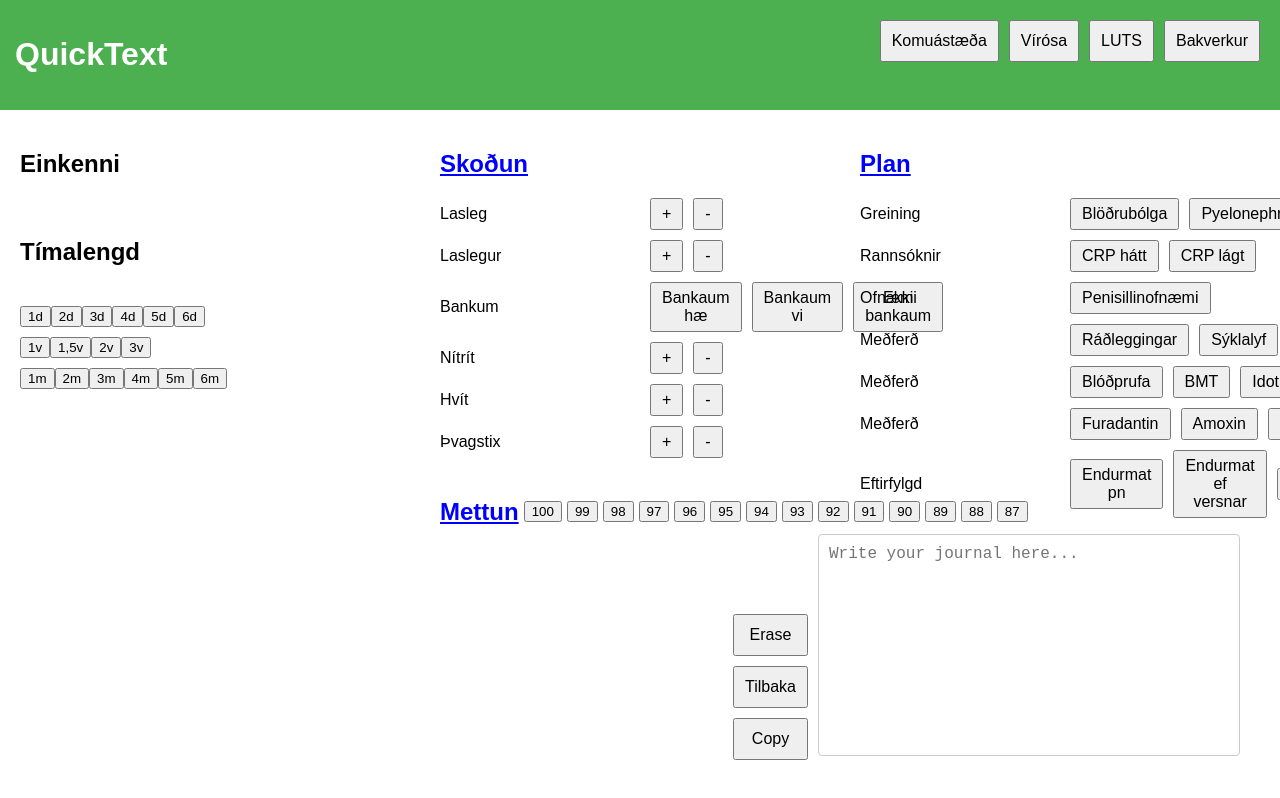
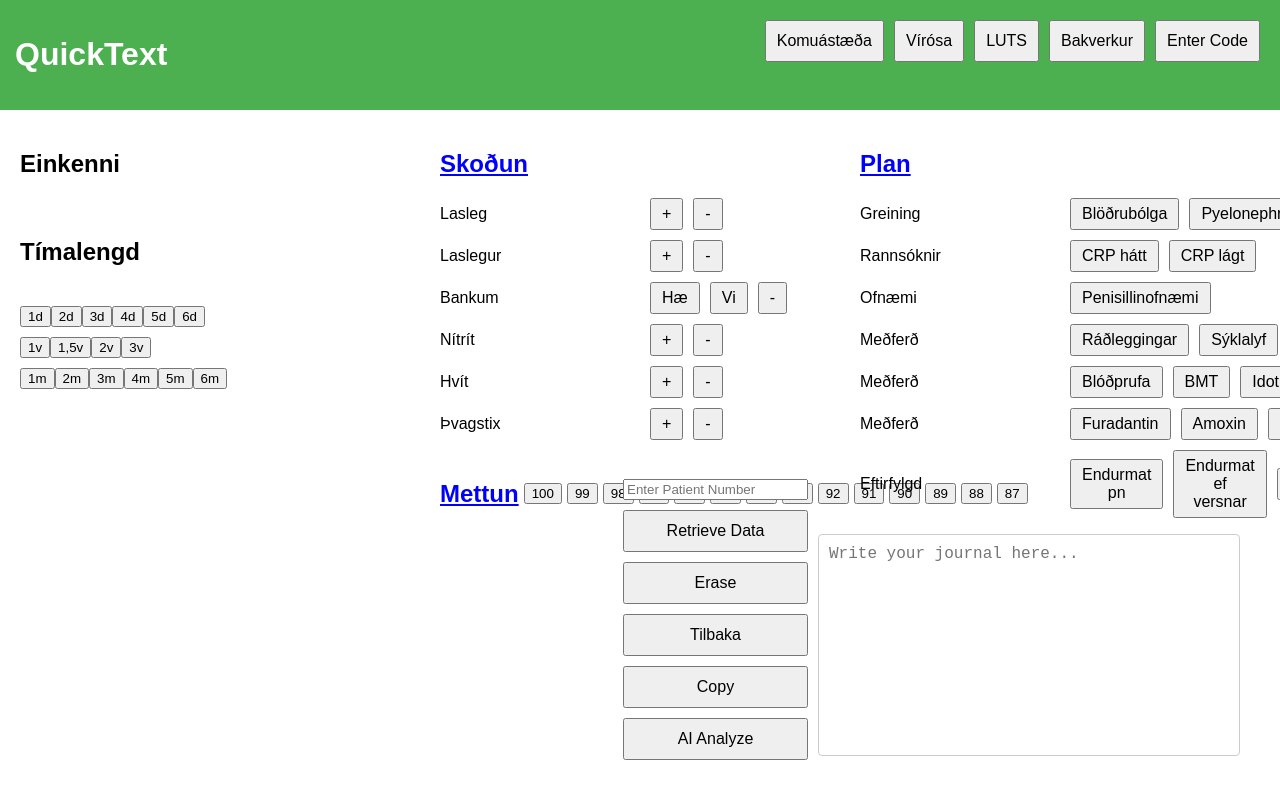
Before and after one commit to stefan644/my-website, a plain HTML site: page index.html in a window 1280 px wide. Drawn offline with Linux system fonts and the light colour scheme.

Commit message:
Add files via upload

```diff
--- a/index.html
+++ b/index.html
@@ -5,7 +5,7 @@
     <meta name="viewport" content="width=device-width, initial-scale=1.0">
     <title>Medical Journal</title>
     <link rel="stylesheet" href="styles.css">
-    <script src="scripts.js"></script>
+    <script src="scripts.js" defer></script>
 </head>
 <body>
     <header>
@@ -15,6 +15,7 @@
             <button onclick="loadPage('Vírósa')">Vírósa</button>
             <button onclick="loadPage('LUTS')">LUTS</button>
             <button onclick="loadPage('Bakverkur')">Bakverkur</button>
+            <button onclick="parseCode()">Enter Code</button>
         </nav>
     </header>
     <main>
@@ -23,9 +24,12 @@
         </div>
         <div class="text-editor-container">
             <div class="text-editor-buttons">
+                <input type="number" id="retrievePatientNumber" placeholder="Enter Patient Number">
+                <button onclick="retrieveData()">Retrieve Data</button>
                 <button onclick="eraseText()">Erase</button>
                 <button onclick="undoLastText()">Tilbaka</button>
                 <button onclick="copyText()">Copy</button>
+                <button onclick="analyzeText()">AI Analyze</button>
             </div>
             <div class="text-editor">
                 <textarea id="journalTextbox" placeholder="Write your journal here..."></textarea>
--- a/scripts.js
+++ b/scripts.js
@@ -5,12 +5,12 @@ const viruseinkenniData = [
     { name: 'Hósti', type: 'PlusMinus', positive: 'Hósti', negative: 'Ekki hósti' },
     { name: 'Uppgangur', type: 'PlusMinus', positive: 'Uppgangur', negative: 'Ekki uppgangur' },
     { name: 'Hiti', type: 'PlusMinus', positive: 'Hiti', negative: 'Ekki hiti' },
-    { name: 'Þrýstingur yfir ennisholum', type: 'PlusMinus', positive: 'Þrýstingur yfir ennisholum', negative: 'Ekki þrýstingur yfir ennisholum' },
-    { name: 'Eyrnaverkur hægra megin', type: 'PlusMinus', positive: 'Eyrnaverkur hægra megin', negative: 'Neitar einkennum frá eyrum' },
-    { name: 'Eyrnaverkur vinstra megin', type: 'PlusMinus', positive: 'Eyrnaverkur vinstra megin', negative: 'Neitar einkennum frá eyrum' },
-    { name: 'Eyrnaverkur beggja vegna', type: 'PlusMinus', positive: 'Eyrnaverkur beggja vegna', negative: 'Neitar einkennum frá eyrum' },
+    { name: 'Sinuseinkenni', type: 'PlusMinus', positive: 'Þrýstingur yfir ennisholum', negative: 'Ekki þrýstingur yfir ennisholum' },
+    { name: 'Eyrnaverkur hæ', type: 'PlusMinus', positive: 'Eyrnaverkur hægra megin', negative: 'Neitar einkennum frá eyrum' },
+    { name: 'Eyrnaverkur vi', type: 'PlusMinus', positive: 'Eyrnaverkur vinstra megin', negative: 'Neitar einkennum frá eyrum' },
+    { name: 'Eyrnaverkur bæði', type: 'PlusMinus', positive: 'Eyrnaverkur beggja vegna', negative: 'Neitar einkennum frá eyrum' },
     { name: 'Slappleiki', type: 'PlusMinus', positive: 'Slappleiki', negative: 'Ekki áberandi slappleiki' },
-    { name: 'Margir veikir á heimili', type: 'PlusMinus', positive: 'Margir veikir á heimili', negative: 'Enginn annar veikur í kringum hann' }
+    { name: 'Veikindi heima', type: 'PlusMinus', positive: 'Margir veikir á heimili', negative: 'Enginn annar veikur í kringum hann' }
 ];
 
 const lutsData = [
@@ -28,7 +28,7 @@ const lutsData = [
 const lutsSkodunData = [
     { name: 'Lasleg', type: 'PlusMinus', positive: 'Lasleg að sjá', negative: 'Ekki bráðveikindaleg að sjá' },
     { name: 'Laslegur', type: 'PlusMinus', positive: 'Laslegur að sjá', negative: 'Ekki bráðveikindalegur að sjá' },
-    { name: 'Bankum', type: 'Medium', display: ['Bankaum hæ', 'Bankaum vi', 'Ekki bankaum'], output: ['Bankaum yfir nýrnastað hæ megin', 'Bankaum yfir nýrnastað vi megin', 'Ekki bankeymsli yfir nýrnastað'] },
+    { name: 'Bankum', type: 'Medium', display: ['Hæ', 'Vi', '-'], output: ['Bankaum yfir nýrnastað hæ megin', 'Bankaum yfir nýrnastað vi megin', 'Ekki bankeymsli yfir nýrnastað'] },
     { name: 'Nítrít', type: 'PlusMinus', positive: 'Jákv nítrít í þvagi', negative: 'Þvagstix hreint' },
     { name: 'Hvít', type: 'PlusMinus', positive: 'Hvít í þvagi', negative: 'Þvagstix hreint' },
     { name: 'Þvagstix', type: 'PlusMinus', positive: 'Þvagstix jákv', negative: 'Þvagstix hreint' }
@@ -70,11 +70,12 @@ const timalengdData = [
 const skodunData = [
     { name: 'Laslegur', type: 'PlusMinus', positive: 'Laslegur að sjá', negative: 'Ekki bráðveikindalegur að sjá' },
     { name: 'Lasleg', type: 'PlusMinus', positive: 'Lasleg að sjá', negative: 'Ekki bráðveikindaleg að sjá' },
-    { name: 'Háls - Roði', type: 'PlusMinus', positive: 'Dálítill roði í koki', negative: 'Ekki roði í koki' },
+    { name: 'Háls - Roði', type: 'PlusMinus', positive: 'Roði í koki', negative: 'Ekki roði í koki' },
     { name: 'Háls - Gröftur', type: 'PlusMinus', positive: 'Gröftur á hálskirtlum', negative: 'Ekki gröftur á hálskirtlum' },
     { name: 'Stórir hálskirtlar', type: 'PlusMinus', positive: 'Hálskirtlar stórir', negative: 'Ekki áberandi stórir hálskirtlar' },
-    { name: 'Eitlastækkanir', type: 'PlusMinus', positive: 'Vægar eitlastækkanir á hálsi', negative: 'Ekki eitlastækkanir á hálsi' },
-    { name: 'Lungnahlustun', type: 'Medium', display: ['Hrein', 'Gróf', 'Slímhljóð basalt', 'Brak hæ', 'Brak vi'], output: ['Lungnahlustun hrein', 'Gróf lungnahlustun', 'Við lungnahlustun heyrast slímhljóð basalt, hrein a.ö.l', 'Við hlustun heyrist brak hægra megin', 'Við hlustun heyrist brak vinstra megin'] },
+    { name: 'Eitlastækkanir', type: 'PlusMinus', positive: 'Eitlastækkanir á hálsi', negative: 'Ekki eitlastækkanir á hálsi' },
+    { name: 'Lungnahlustun', type: 'Medium', display: ['Hrein', 'Slímhljóð basalt', 'Brak hæ', 'Brak vi'], output: ['Lungnahlustun hrein', 'Við lungnahlustun heyrast slímhljóð basalt, hrein a.ö.l', 'Við hlustun heyrist brak hægra megin', 'Við hlustun heyrist brak vinstra megin'] },
+    { name: '', type: 'Medium', display: ['Gróf'], output: ['Gróf lungnahlustun'] },
     { name: 'Hljóðhimnur', type: 'Medium', display: ['Roði hæ', 'Roði vi', 'Eðl hæ', 'Eðl vi'], output: ['Roði á hægri hljóðhimnu', 'Roði á vinstri hljóðhimnu', 'Hljóðhimna hægra megin eðlileg', 'Hljóðhimna vinstra megin eðlileg'] },
     { name: 'Mergur', type: 'Medium', display: ['Mergur hæ', 'Mergur vi'], output: ['Eyrnamergur hægra megin', 'Eyrnamergur vinstra megin'] },
     { name: 'Streptest', type: 'PlusMinus', positive: 'Strep jákv', negative: 'Strep neikv' }
@@ -99,12 +100,12 @@ const mettunData = [
 
 const planData = [
     { name: 'Greining', type: 'Medium', display: ['Strep', 'Vírósa', 'Eyrnabólga', 'Lungnabólga'], output: ['Strep throat', 'Vírósa', 'Eyrnabólga', 'Lungnabólga'] },
-    { name: 'Greining', type: 'Medium', display: ['Sinusitis', 'Bronchitis', 'Versnun á COPD', 'Astmi'], output: ['Sinusitis', 'Bronchitis', 'Versnun á COPD', 'Astmi'] },
+    { name: '', type: 'Medium', display: ['Sinusitis', 'Bronchitis', 'Versnun á COPD', 'Astmi'], output: ['Sinusitis', 'Bronchitis', 'Versnun á COPD', 'Astmi'] },
     { name: 'Rannsóknir', type: 'Medium', display: ['CRP hátt', 'CRP lágt', 'Streptest jákv', 'Streptest neikv'], output: ['CRP nokkuð hátt', 'CRP lágt', 'Streptest jákv', 'Streptest neikv'] },
     { name: 'Ofnæmi', type: 'Medium', display: ['Penisillinofnæmi', 'Keflex'], output: ['Ofnæmi fyrir penisillin', 'Set á keflex'] },
     { name: 'Meðferð', type: 'Medium', display: ['Ráðleggingar', 'Sýklalyf', 'Myndataka', 'Stuðningsmeðferð'], output: ['Almennar ráðleggingar', 'Ráðlegg sýklalyf', 'Ráðlegg myndatöku', 'Ráðlegg stuðningsmeðferð'] },
-    { name: 'Meðferð', type: 'Medium', display: ['Slímlosandi', 'Kódein', 'Blóðprufa', 'BMT'], output: ['Reynum slímlosandi', 'Fær lyf við hósta', 'Panta blóðprufu', 'Vísa á bráðamóttöku'] },
-    { name: 'Meðferð', type: 'Medium', display: ['Azithromycin', 'Amoxin', 'Spectracillin', 'Kaavepenin'], output: ['Set á azithromycin', 'Set á amoxicillin', 'Set á spectracillin', 'Set á kaavepenin'] },
+    { name: '', type: 'Medium', display: ['Slímlosandi', 'Kódein', 'Blóðprufa', 'BMT'], output: ['Reynum slímlosandi', 'Fær lyf við hósta', 'Panta blóðprufu', 'Vísa á bráðamóttöku'] },
+    { name: '', type: 'Medium', display: ['Azithromycin', 'Amoxin', 'Spectracillin', 'Kaavepenin'], output: ['Set á azithromycin', 'Set á amoxicillin', 'Set á spectracillin', 'Set á kaavepenin'] },
     { name: 'Eftirfylgd', type: 'Medium', display: ['Endurmat pn', 'Endurmat ef versnar', 'Símatíma', 'Heilsugæsla'], output: ['Endurmat pn', 'Endurmat ef versnar', 'Pantar sér símatíma til að fá niðurstöður', 'Eftirfylgd á sinni heilsugæslu'] }
 ];
 
@@ -309,6 +310,64 @@ function makeTitleButton(sectionId, callback) {
     }
 }
 
+function retrieveData() {
+    const patientNumber = document.getElementById('retrievePatientNumber').value;
+    if (patientNumber) {
+        console.log(`Attempting to retrieve data for patient ${patientNumber}`);
+        fetch(`https://radiant-river-64232-2d5ca1213bef.herokuapp.com/retrieve/${patientNumber}`, {  // Updated URL
+            method: 'GET',
+            headers: {
+                'Content-Type': 'application/json',
+                'Accept': 'application/json'
+            }
+        })
+        .then(response => {
+            if (!response.ok) {
+                if (response.status === 404) {
+                    alert('No data found for this patient number.');
+                } else {
+                    throw new Error('Network response was not ok');
+                }
+            }
+            return response.json();
+        })
+        .then(data => {
+            if (data) {
+                const text = data.symptoms.join('. ') + '.';
+                document.getElementById('journalTextbox').value = text;
+            }
+        })
+        .catch(error => {
+            console.error('Error retrieving data:', error);
+            alert('An error occurred while retrieving data.');
+        });
+    } else {
+        alert('Please enter a patient number.');
+    }
+}
+
+
+function parseCode() {
+    const code = prompt('Enter the generated code:');
+    if (code) {
+        try {
+            const patientNumber = code.trim(); // Use the entered code as the patient number
+            if (patientNumber) {
+                document.getElementById('retrievePatientNumber').value = patientNumber;
+                retrieveData();
+            } else {
+                throw new Error('Invalid code format');
+            }
+        } catch (e) {
+            console.error('Error parsing code:', e); // More detailed error logging
+            alert('Invalid code format.');
+        }
+    }
+}
 document.addEventListener('DOMContentLoaded', function() {
-    loadPage('Komuástæða'); // Load default page on start
+    // Ensure default page load
+    loadPage('Komuástæða');
+
+    // Set up other necessary event listeners if any
+    document.querySelector('#enterCodeButton').addEventListener('click', parseCode); // Assuming there's a button with this ID
 });
```
